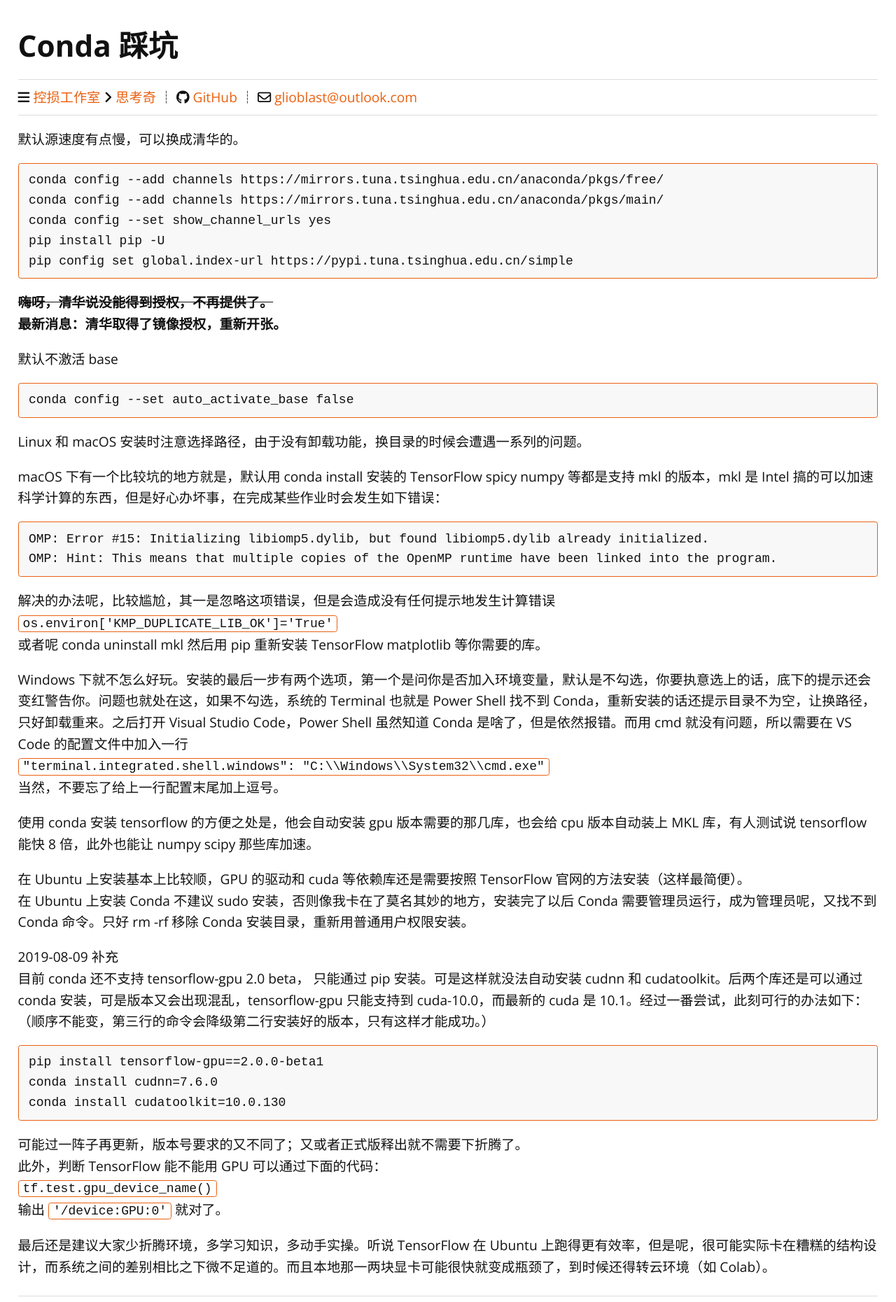
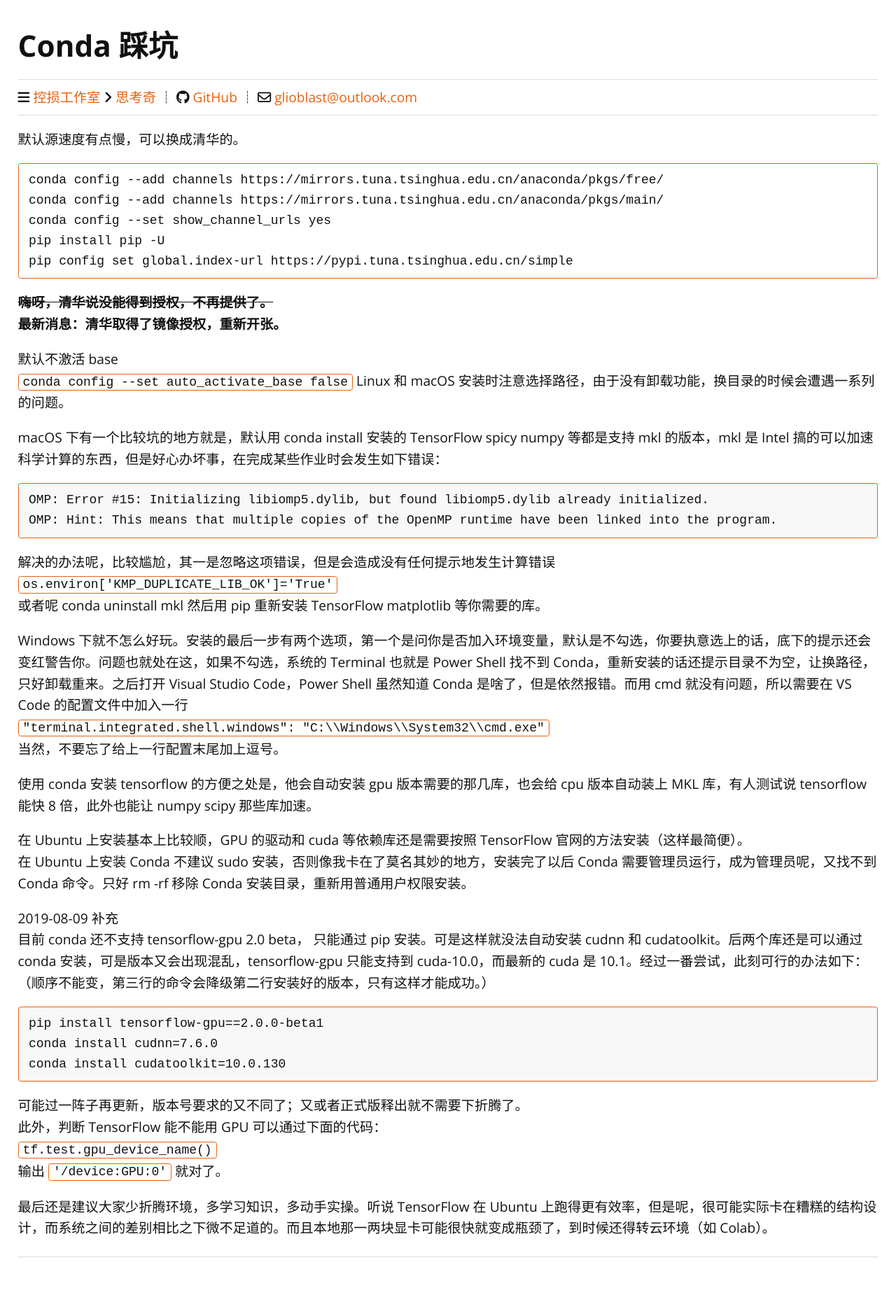
Before and after one commit to DamageControlStudio/HomePage, a Jekyll site: the page built from _posts/2019-03-23-conda-cai-keng.md, in a window 1280 px wide. Shown: the whole page at 70% size. Built offline with Jekyll 4.4.1, drawn with Linux system fonts in a browser that asks for light colours; nearby versions of some CDN libraries; after the commit the page ends 1804 px from its top, so only the background shows below that.

Commit message:
修正文本

````diff
--- a/_posts/2019-03-23-conda-cai-keng.md
+++ b/_posts/2019-03-23-conda-cai-keng.md
@@ -7,7 +7,7 @@
 
 默认源速度有点慢，可以换成清华的。
 
-```
+``` cmdline
 conda config --add channels https://mirrors.tuna.tsinghua.edu.cn/anaconda/pkgs/free/
 conda config --add channels https://mirrors.tuna.tsinghua.edu.cn/anaconda/pkgs/main/
 conda config --set show_channel_urls yes
@@ -21,11 +21,7 @@
 **最新消息：清华取得了镜像授权，重新开张。**
 
 默认不激活 base
-
-```
-conda config --set auto_activate_base false
-```
-
+`conda config --set auto_activate_base false`
 Linux 和 macOS 安装时注意选择路径，由于没有卸载功能，换目录的时候会遭遇一系列的问题。
 
 macOS 下有一个比较坑的地方就是，默认用 conda install 安装的 TensorFlow spicy numpy 等都是支持 mkl 的版本，mkl 是 Intel 搞的可以加速科学计算的东西，但是好心办坏事，在完成某些作业时会发生如下错误：
````
Also changed, not shown: _posts/2019-04-18-np-fromfunction.md (+1 -1 lines), _posts/2019-07-14-E0-CCPD.md (+1 -1 lines), README.md.
